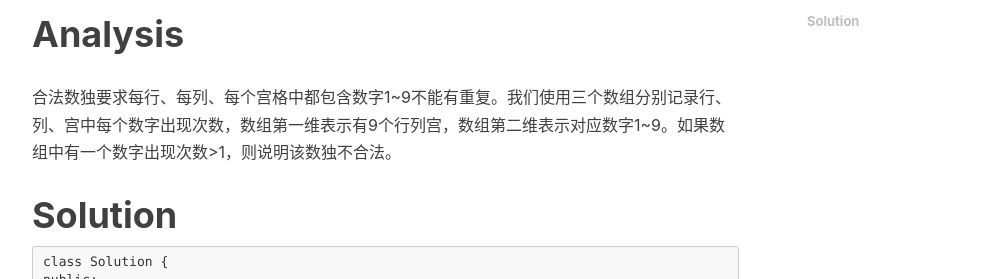
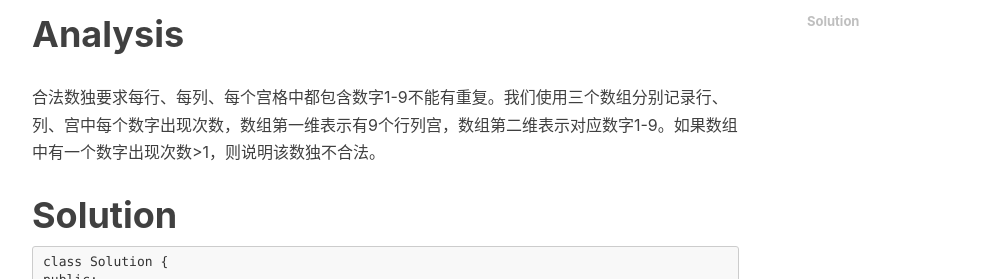
Before and after one commit to alistarhu/alistarhu.github.io, a Jekyll site: the page built from _posts/2018-02-21-LeetCode36-Valid Sudoku.md, in a window 1280 px wide and 900 px high, scrolled down 1076 px. Shown: the part 173-452 px from the top of the window, without its empty margins (233-1233 px from the left). Built offline with Jekyll 4.4.1, drawn with Linux system fonts in a browser that asks for light colours; nearby versions of some CDN libraries; comment, search, counter and statistics services are not loaded.

````diff
--- a/_posts/2018-02-21-LeetCode36-Valid Sudoku.md
+++ b/_posts/2018-02-21-LeetCode36-Valid Sudoku.md
@@ -26,7 +26,7 @@ The Sudoku board could be partially filled, where empty cells are filled with th
 ```
 
 # Analysis
-合法数独要求每行、每列、每个宫格中都包含数字1~9不能有重复。我们使用三个数组分别记录行、列、宫中每个数字出现次数，数组第一维表示有9个行列宫，数组第二维表示对应数字1~9。如果数组中有一个数字出现次数>1，则说明该数独不合法。
+合法数独要求每行、每列、每个宫格中都包含数字1-9不能有重复。我们使用三个数组分别记录行、列、宫中每个数字出现次数，数组第一维表示有9个行列宫，数组第二维表示对应数字1-9。如果数组中有一个数字出现次数>1，则说明该数独不合法。
 
 # Solution
 ```
````
